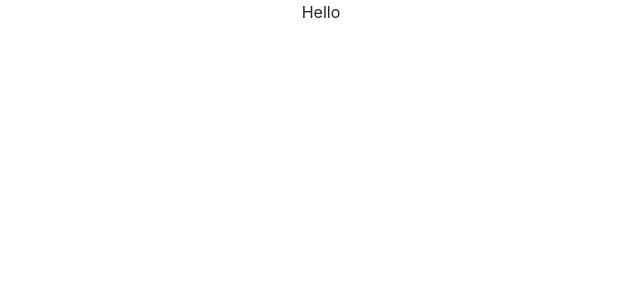
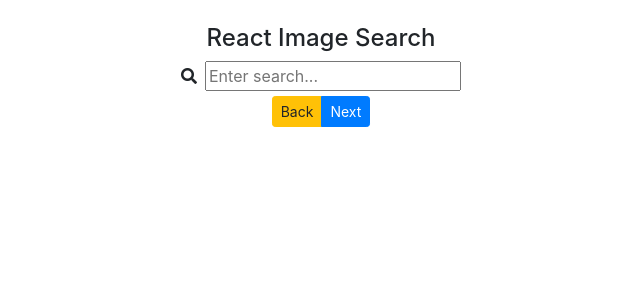
Before and after one commit to moneer-alasmar/reactCarousel, a React (Create React App) app: page / in a window 1280 px wide. Shown: the top 300 px of the page, without its empty margins (319-959 px from the left). Built offline with nearby package versions, Linux system fonts and the light colour scheme.

Commit message:
added axios logic

```diff
--- a/package.json
+++ b/package.json
@@ -3,6 +3,7 @@
   "version": "0.1.0",
   "private": true,
   "dependencies": {
+    "axios": "^0.18.0",
     "react": "^16.8.3",
     "react-dom": "^16.8.3",
     "react-responsive-carousel": "^3.1.47",
--- a/public/index.html
+++ b/public/index.html
@@ -34,7 +34,7 @@
       work correctly both with client-side routing and a non-root public URL.
       Learn how to configure a non-root public URL by running `npm run build`.
     -->
-    <title>React App</title>
+    <title>React Carousel</title>
   </head>
   <body>
     <noscript>You need to enable JavaScript to run this app.</noscript>
--- a/src/App.js
+++ b/src/App.js
@@ -1,9 +1,67 @@
 import React, { Component } from "react";
 import "./App.css";
+import SearchBar from "./components/SearchBar";
+import unsplash from "./api/unsplash";
 
 class App extends Component {
+  state = {
+    images: [],
+    page: 1,
+    term: ""
+  };
+
+  onSearchSubmit = async term => {
+    this.setState({ term: term });
+    const response = await unsplash.get("/search/photos", {
+      params: { query: term, per_page: 5, page: this.state.page }
+    });
+    this.setState({ images: response.data.results });
+  };
+
+  fetchImages = async direction => {
+    if (direction === "back") {
+      if (this.state.page === 1) {
+        return console.log("At first page");
+      } else {
+        this.setState({ page: this.state.page - 1 });
+        const response = await unsplash.get("/search/photos", {
+          params: { query: this.state.term, per_page: 5, page: this.state.page }
+        });
+        this.setState({ images: response.data.results });
+      }
+    }
+
+    if (direction === "next") {
+      this.setState({ page: this.state.page + 1 });
+      const response = await unsplash.get("/search/photos", {
+        params: { query: this.state.term, per_page: 5, page: this.state.page }
+      });
+      this.setState({ images: response.data.results });
+    }
+  };
+
   render() {
-    return <div className="App">Hello</div>;
+    console.log(this.state);
+    return (
+      <div className="container text-center mt-4">
+        <h4>React Image Search</h4>
+        <SearchBar onSubmit={this.onSearchSubmit} />
+        <div className="btn-group">
+          <button
+            onClick={() => this.fetchImages("back")}
+            className="btn btn-warning btn-sm"
+          >
+            Back
+          </button>
+          <button
+            onClick={() => this.fetchImages("next")}
+            className="btn btn-primary btn-sm"
+          >
+            Next
+          </button>
+        </div>
+      </div>
+    );
   }
 }
 
--- /dev/null
+++ b/src/api/unsplash.js
@@ -0,0 +1,9 @@
+import axios from "axios";
+
+export default axios.create({
+  baseURL: "https://api.unsplash.com",
+  headers: {
+    Authorization:
+      "Client-ID e21f336b8b140fb26c7125f80d7db79c0bf91e48c4e81d703db6275bfdcb3780"
+  }
+});
--- /dev/null
+++ b/src/components/SearchBar.js
@@ -0,0 +1,37 @@
+import React, { Component } from "react";
+
+class SearchBar extends Component {
+  state = {
+    term: ""
+  };
+
+  onChange = e => {
+    this.setState({ term: e.target.value });
+  };
+
+  onFormSubmit = e => {
+    e.preventDefault();
+
+    this.props.onSubmit(this.state.term);
+  };
+
+  render() {
+    return (
+      <div>
+        <form onSubmit={this.onFormSubmit}>
+          <label className="mr-2">
+            <i className="fas fa-search" />
+          </label>
+          <input
+            type="text"
+            placeholder="Enter search..."
+            value={this.state.term}
+            onChange={this.onChange}
+          />
+        </form>
+      </div>
+    );
+  }
+}
+
+export default SearchBar;
```
Also changed, not shown: 1 other file (tests, documents, lock files or other folders).
